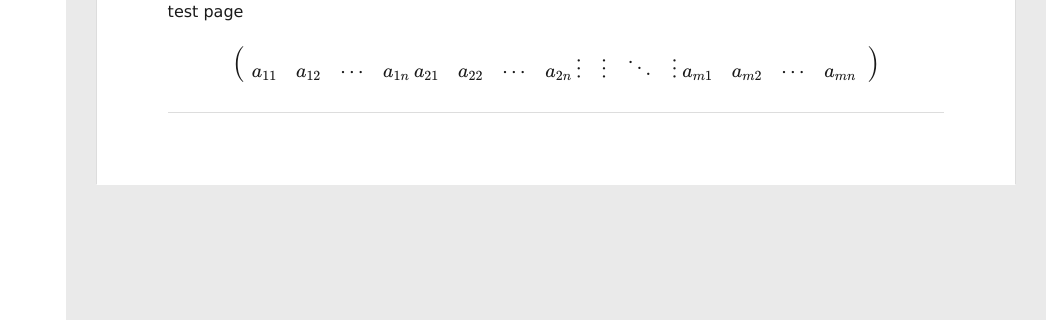
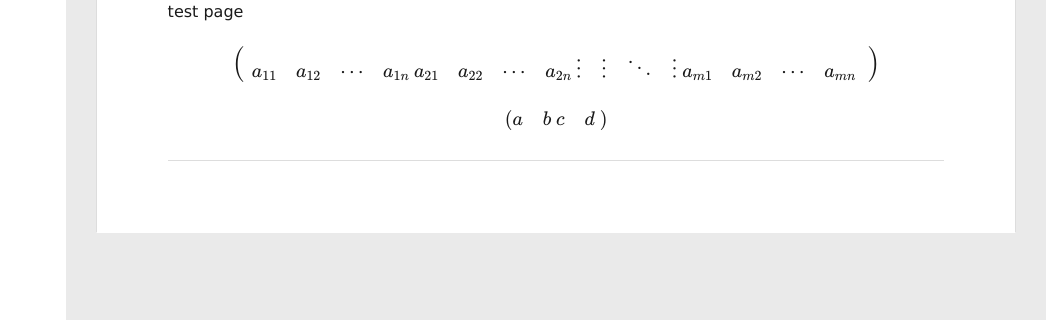
Before and after one commit to Beetlesliu/Beetlesliu.github.io, a plain HTML site: page index.html in a window 1280 px wide. Shown: the part 362-682 px from the top of the page, 234-1280 px from the left. Drawn offline with nearby package versions, Linux system fonts and the light colour scheme; some packages are replaced by stand-ins of ours.

Commit message:
Site updated: 2025-03-31 10:28:37

```diff
--- a/index.html
+++ b/index.html
@@ -174,6 +174,7 @@
 
         <p>效用函数 (Utility Function):$$ U(x_1, x_2, \dots, x_n) &#x3D; f(x_1, x_2, \dots, x_n) $$<br>边际效用 (Marginal Utility):$$ MU_{x_i} &#x3D; \frac{\partial U}{\partial x_i} $$</p>
 <p>test page<br>$$<br>\begin{pmatrix}<br>a_{11} &amp; a_{12} &amp; \cdots &amp; a_{1n} \<br>a_{21} &amp; a_{22} &amp; \cdots &amp; a_{2n} \<br>\vdots &amp; \vdots &amp; \ddots &amp; \vdots \<br>a_{m1} &amp; a_{m2} &amp; \cdots &amp; a_{mn} \<br>\end{pmatrix}<br>$$</p>
+<p>$$<br>\begin{pmatrix}<br>a &amp; b \<br>c &amp; d \<br>\end{pmatrix}<br>$$</p>
 
 
 
```
Also changed, not shown: 2025/03/31/微观经济学笔记：消费者行为/index.html (+2 -1 lines).
